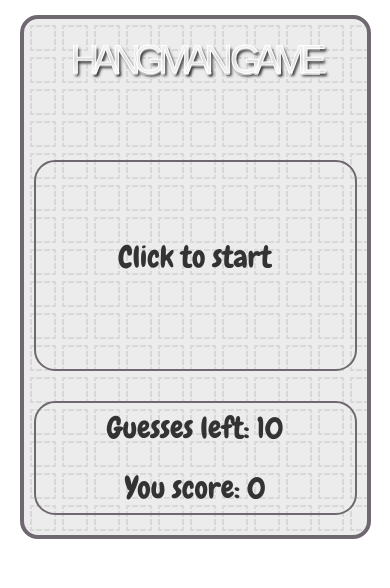
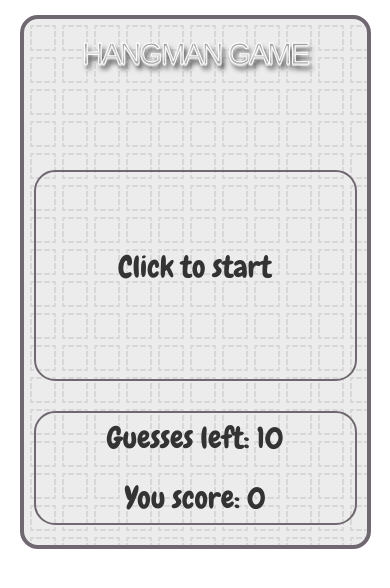
Before and after one commit to koskoha/Hangman-Game, a PHP site: page / in a window 390 px wide. Shown: the top 588 px of the page. Run offline with PHP 8.4, Linux system fonts and the light colour scheme.

Commit message:
style title

```diff
--- a/assets/css/style.css
+++ b/assets/css/style.css
@@ -146,12 +146,13 @@ body{
 /* **************TEPOGRAPHI*************** */
 
 	#game-title {
+		margin-bottom: 20px;
 		position: relative;
 		font-size: 80px;
 		margin-top: 0;
 		font-family: 'Myriad Pro', 'Myriad', helvetica, arial, sans-serif;
-		text-shadow: 2px 3px 3px #292929;
-		letter-spacing: -7px;
+		text-shadow: 5px 6px 6px #292929;
+		letter-spacing: -5px;
 		-webkit-text-stroke: 1px white;
 
 	}
@@ -160,7 +161,7 @@ body{
 
 	#game-title span {
 		text-decoration: none;
-		color: #ffffff;
+		color: grey;
 		position: absolute;
 
 		-webkit-mask-image: -webkit-gradient(linear, left top, left bottom, from(rgba(0,0,0,1)), color-stop(50%, rgba(0,0,0,0)), to(rgba(0,0,0,1)));
@@ -185,7 +186,9 @@ body{
 /* ***************************** */
 @media screen and (max-width: 991px){
 	#game-title {
-		font-size: 40px;
+		font-size: 30px;
+		text-shadow: 3px 5px 5px #292929;
+		letter-spacing: -2px;
 	}
 
 	#scoreBoard{
```
